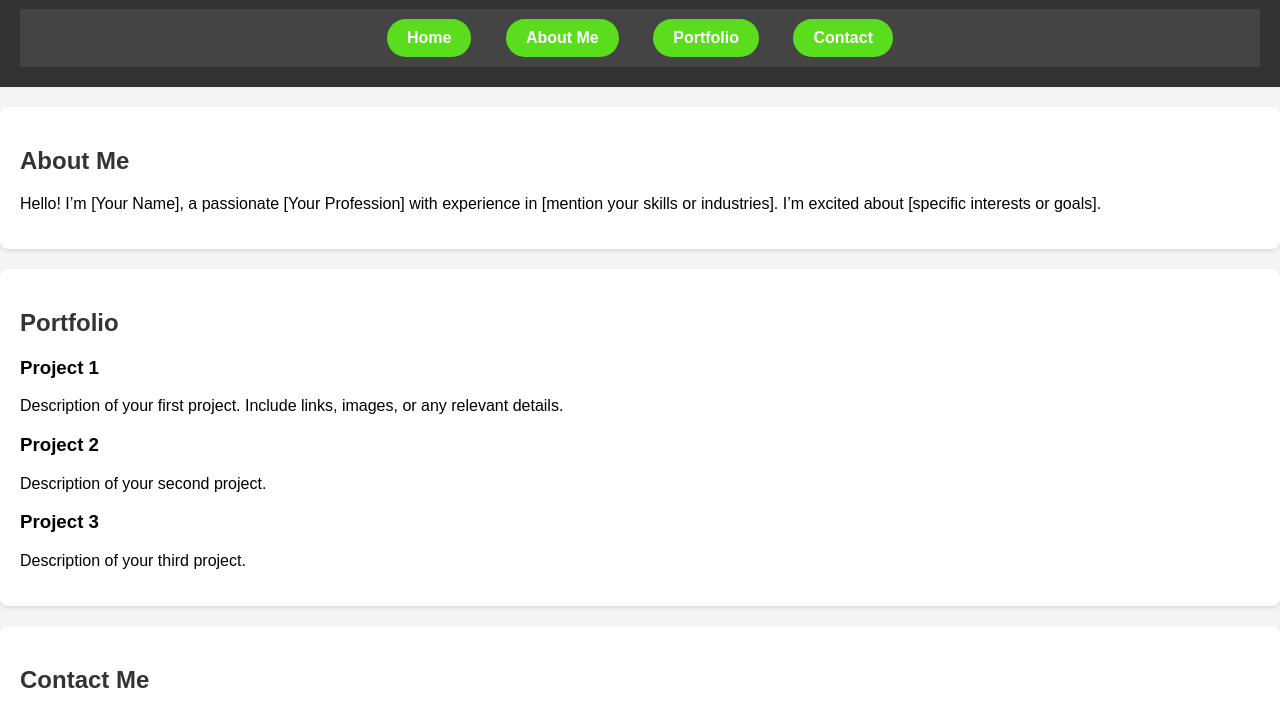
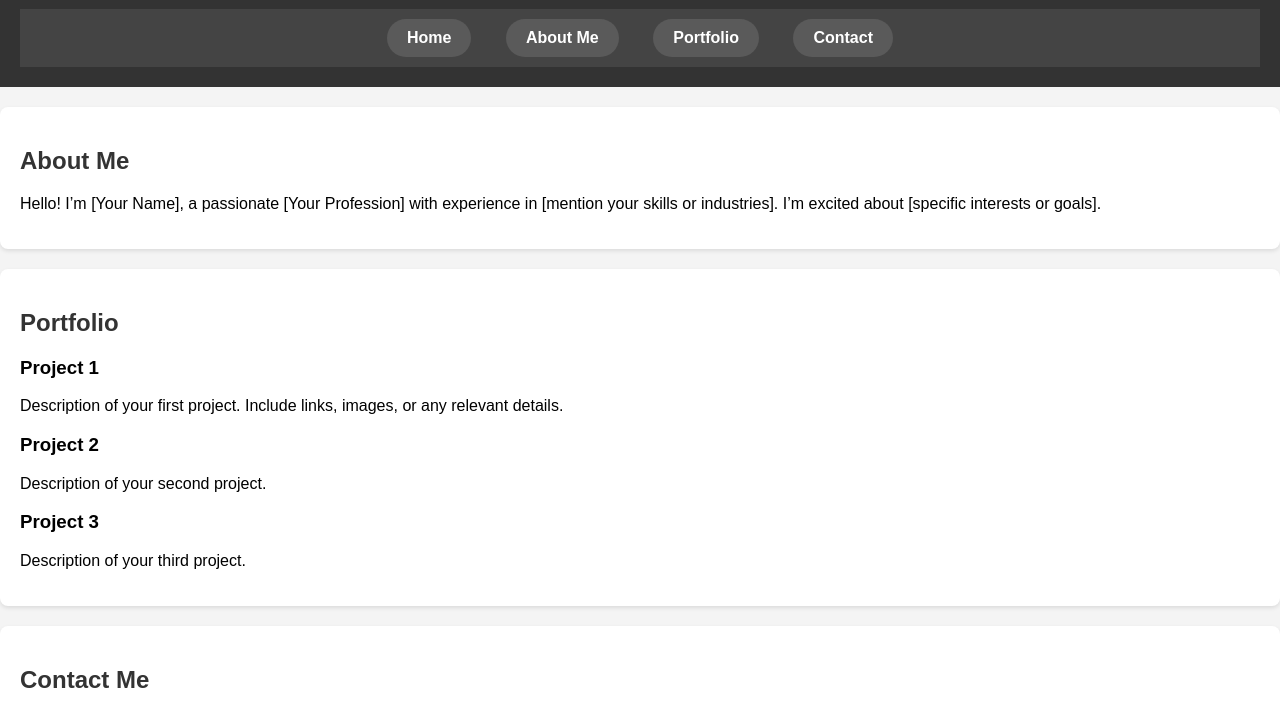
Before and after one commit to ssankar7775/personal-website, a plain HTML site: page index.html in a window 1280 px wide. Shown: the part 93-804 px from the top of the page. Drawn offline with Linux system fonts and the light colour scheme.

Commit message:
styling nav changes

```diff
--- a/styles.css
+++ b/styles.css
@@ -38,7 +38,7 @@ nav ul li a {
     text-decoration: none;
     color: white;
     font-weight: bold;
-    background-color: #59dd1c; /* Button background color */
+    background-color: #5a5a5a; /* Button background color */
     padding: 10px 20px;
     border-radius: 20px; /* Rounded corners for the buttons */
     transition: background-color 0.3s ease, box-shadow 0.3s ease;
```
